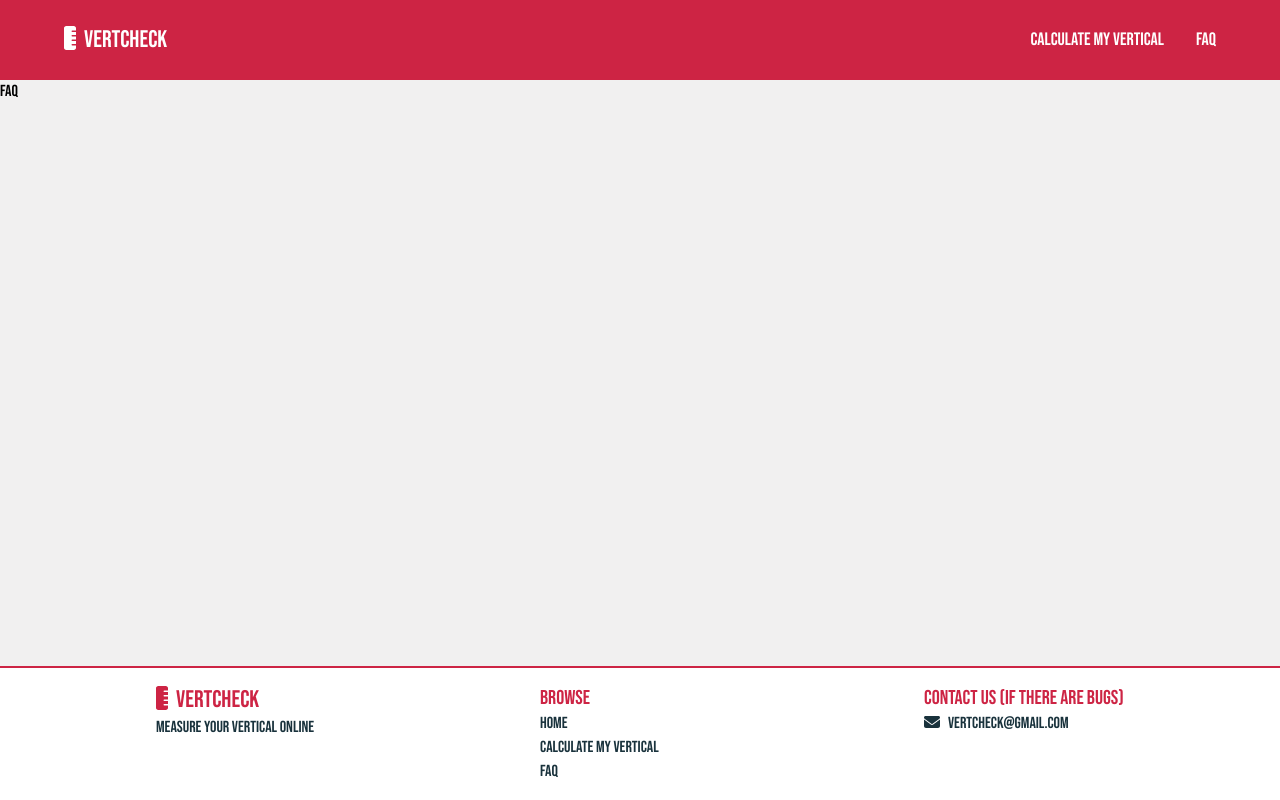
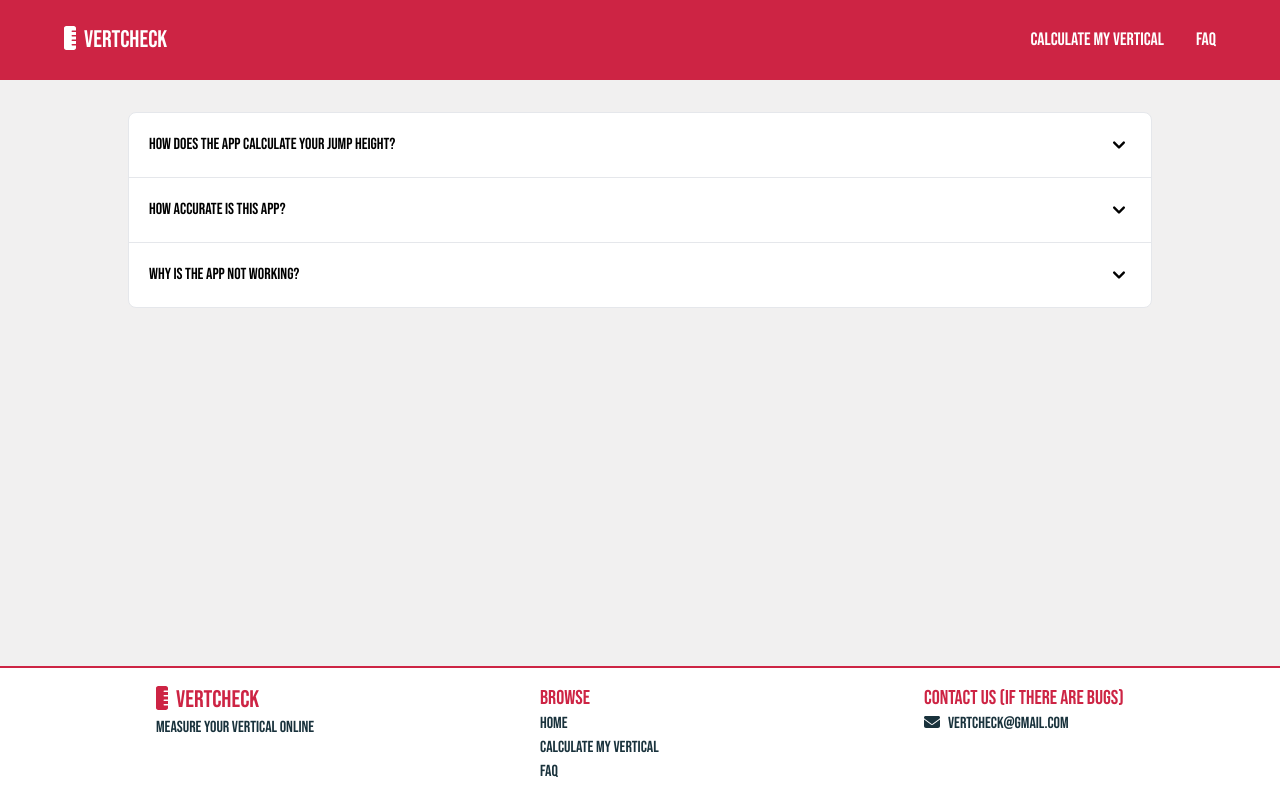
Before and after one commit to jiaweihong/VertCheck, a Next.js app: page /faq in a window 1280 px wide. Built offline with nearby package versions, Linux system fonts and the light colour scheme.

Commit message:
add a faq page

```diff
--- a/src/pages/faq/index.tsx
+++ b/src/pages/faq/index.tsx
@@ -1,7 +1,117 @@
 import React from 'react'
+import { Button } from 'flowbite-react'
+import { Flowbite } from 'flowbite-react'
+
+import { Accordion } from 'flowbite-react'
+import type { CustomFlowbiteTheme } from 'flowbite-react'
+
+const accordionTheme: CustomFlowbiteTheme = {
+  accordion: {
+    root: {
+      base: 'divide-y divide-[#CD2444]-200 border-[#CD2444]-200 dark:divide-[#CD2444]-700 dark:border-[#CD2444]-700',
+      flush: {
+        off: 'rounded-lg border',
+        on: 'border-b',
+      },
+    },
+    content: {
+      base: 'py-5 px-5 last:rounded-b-lg dark:bg-red-900 first:rounded-t-lg text-gray-800',
+    },
+    title: {
+      arrow: {
+        base: 'h-6 w-6 shrink-0',
+        open: {
+          off: '',
+          on: 'rotate-180',
+        },
+      },
+      base: 'flex w-full items-center justify-between first:rounded-t-lg last:rounded-b-lg py-5 px-5 text-left font-medium text-black dark:text-red-400',
+      flush: {
+        off: '',
+        on: 'bg-transparent dark:bg-transparent',
+      },
+      heading: '',
+      open: {
+        off: '',
+        on: 'text-[#CD2444] bg-red-100 dark:bg-red-800 dark:text-white',
+      },
+    },
+  },
+}
+
+const btnTheme: CustomFlowbiteTheme = {
+  button: {
+    color: {
+      primary: 'bg-red-500 hover:bg-red-600',
+      blue: 'bg-blue-500  hover:bg-red-600',
+    },
+  },
+}
 
 export default function faq() {
   return (
-    <div>faq</div>
+    <div className="px-32 py-8">
+      <Flowbite theme={{ theme: accordionTheme }}>
+        <Accordion
+          collapseAll
+          className="bg-white"
+        >
+          <Accordion.Panel>
+            <Accordion.Title>
+              How does the app calculate your jump height?
+            </Accordion.Title>
+            <Accordion.Content>
+              <p>
+                The app uses the time that you are in the air for and the
+                displacement equation from physics to calculate the distance you
+                are in the air for. Refer to the image below:
+              </p>
+              <img src="/images/faq-explanation.png"></img>
+            </Accordion.Content>
+          </Accordion.Panel>
+          <Accordion.Panel>
+            <Accordion.Title>How accurate is this app?</Accordion.Title>
+            <Accordion.Content>
+              <p>
+                The equation above does not take into account air resistance
+                which would affect acceleration however the effects should be
+                negligible.
+              </p>
+              <br />
+              <p>
+                However, the biggest thing that would affect your jump height
+                using our app would be when you mark your takeoff and landing
+                time. To get the most accurate result you want to mark your
+                takeoff right when your foot leaves the ground and landing right
+                when your foot touches the ground.
+              </p>
+              <br />
+              <p>
+                Ideally, you would want to land as minimal knee bend. Since
+                bending your legs on landing would artificially increase flight
+                time.
+              </p>
+            </Accordion.Content>
+          </Accordion.Panel>
+          <Accordion.Panel>
+            <Accordion.Title>Why is the app not working?</Accordion.Title>
+            <Accordion.Content>
+              <p>
+                If there are any bugs / problems with the website. Please send
+                us an email at{' '}
+                <a
+                  href="mailto: vertcheck@gmail.com"
+                  className="text-blue-700 underline"
+                >
+                  vertcheck@gmail.com
+                </a>{' '}
+                with an explanation of the issue is. We will try to fix it as
+                soon as possible.
+              </p>
+            </Accordion.Content>
+          </Accordion.Panel>
+        </Accordion>
+      </Flowbite>
+    </div>
   )
 }
--- a/tailwind.config.ts
+++ b/tailwind.config.ts
@@ -5,19 +5,15 @@ const config: Config = {
     './src/pages/**/*.{js,ts,jsx,tsx,mdx}',
     './src/components/**/*.{js,ts,jsx,tsx,mdx}',
     './src/app/**/*.{js,ts,jsx,tsx,mdx}',
+    './node_modules/flowbite-react/**/*.js',
   ],
   theme: {
     extend: {
-      backgroundImage: {
-        'gradient-radial': 'radial-gradient(var(--tw-gradient-stops))',
-        'gradient-conic':
-          'conic-gradient(from 180deg at 50% 50%, var(--tw-gradient-stops))',
-      },
       fontFamily: {
         bebasNeue: ['Bebas Nueue', 'sans-serif'],
       },
     },
   },
-  plugins: [],
+  plugins: [require('flowbite/plugin')],
 }
 export default config
```
Also changed, not shown: package.json (+5 -3 lines), public/images/faq-explanation.png (added), 1 other file (tests, documents, lock files or other folders).
